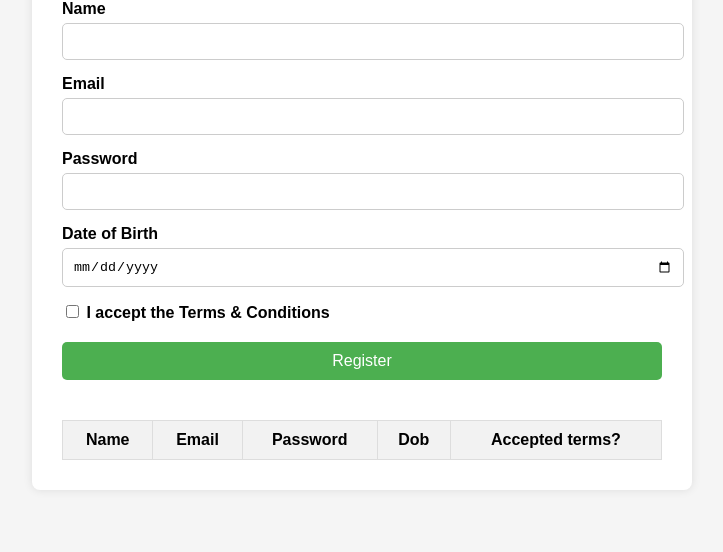
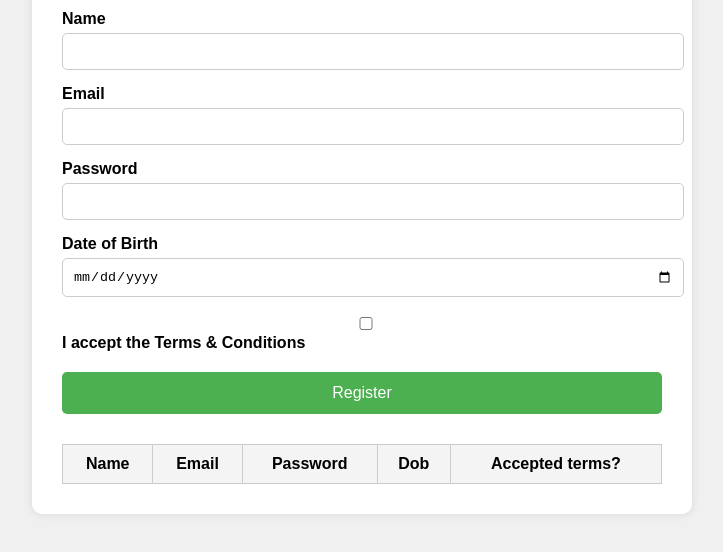
Before and after one commit to Lintaaa-25/wd101, a plain HTML site: page index.html in a window 1280 px wide. Shown: the part 126-678 px from the top of the page, without its empty margins (278-1001 px from the left). Drawn offline with Linux system fonts and the light colour scheme.

Commit message:
Update index.html

```diff
--- a/index.html
+++ b/index.html
@@ -6,16 +6,16 @@
   <style>
     body {
       font-family: Arial, sans-serif;
-      background: #f5f5f5;
-      padding: 20px;
+      background: #f0f0f0;
+      padding: 30px;
     }
 
     .container {
       max-width: 600px;
+      margin: auto;
       background: #fff;
       padding: 30px;
-      margin: 0 auto;
-      border-radius: 8px;
+      border-radius: 10px;
       box-shadow: 0 0 10px rgba(0,0,0,0.1);
     }
 
@@ -23,21 +23,18 @@
       text-align: center;
     }
 
-    form label {
+    label {
       display: block;
       margin-top: 15px;
       font-weight: bold;
     }
 
-    form input[type="text"],
-    form input[type="email"],
-    form input[type="password"],
-    form input[type="date"] {
+    input {
       width: 100%;
       padding: 10px;
       margin-top: 5px;
+      border-radius: 5px;
       border: 1px solid #ccc;
-      border-radius: 5px;
     }
 
     .checkbox-label {
@@ -46,29 +43,29 @@
 
     button {
       margin-top: 20px;
-      width: 100%;
-      padding: 10px;
+      padding: 12px;
       background-color: #4CAF50;
       color: white;
+      font-size: 16px;
       border: none;
       border-radius: 5px;
-      font-size: 16px;
+      width: 100%;
     }
 
     table {
       width: 100%;
-      margin-top: 40px;
+      margin-top: 30px;
       border-collapse: collapse;
     }
 
     th, td {
-      border: 1px solid #ddd;
+      border: 1px solid #ccc;
       padding: 10px;
       text-align: center;
     }
 
     th {
-      background-color: #f2f2f2;
+      background-color: #f4f4f4;
     }
   </style>
 </head>
@@ -77,16 +74,16 @@
     <h2>Registration Form</h2>
     <form id="user-form">
       <label for="name">Name</label>
-      <input type="text" id="name" name="name" required />
+      <input type="text" id="name" required />
 
       <label for="email">Email</label>
-      <input type="email" id="email" name="email" required />
+      <input type="email" id="email" required />
 
       <label for="password">Password</label>
-      <input type="password" id="password" name="password" required />
+      <input type="password" id="password" required />
 
       <label for="dob">Date of Birth</label>
-      <input type="date" id="dob" name="dob" required />
+      <input type="date" id="dob" required />
 
       <div class="checkbox-label">
         <label>
@@ -98,7 +95,7 @@
       <button type="submit">Register</button>
     </form>
 
-    <table id="user-table">
+    <table>
       <thead>
         <tr>
           <th>Name</th>
@@ -108,9 +105,7 @@
           <th>Accepted terms?</th>
         </tr>
       </thead>
-      <tbody id="user-entries">
-        <!-- Entries inserted here -->
-      </tbody>
+      <tbody id="user-entries"></tbody>
     </table>
   </div>
 
```
